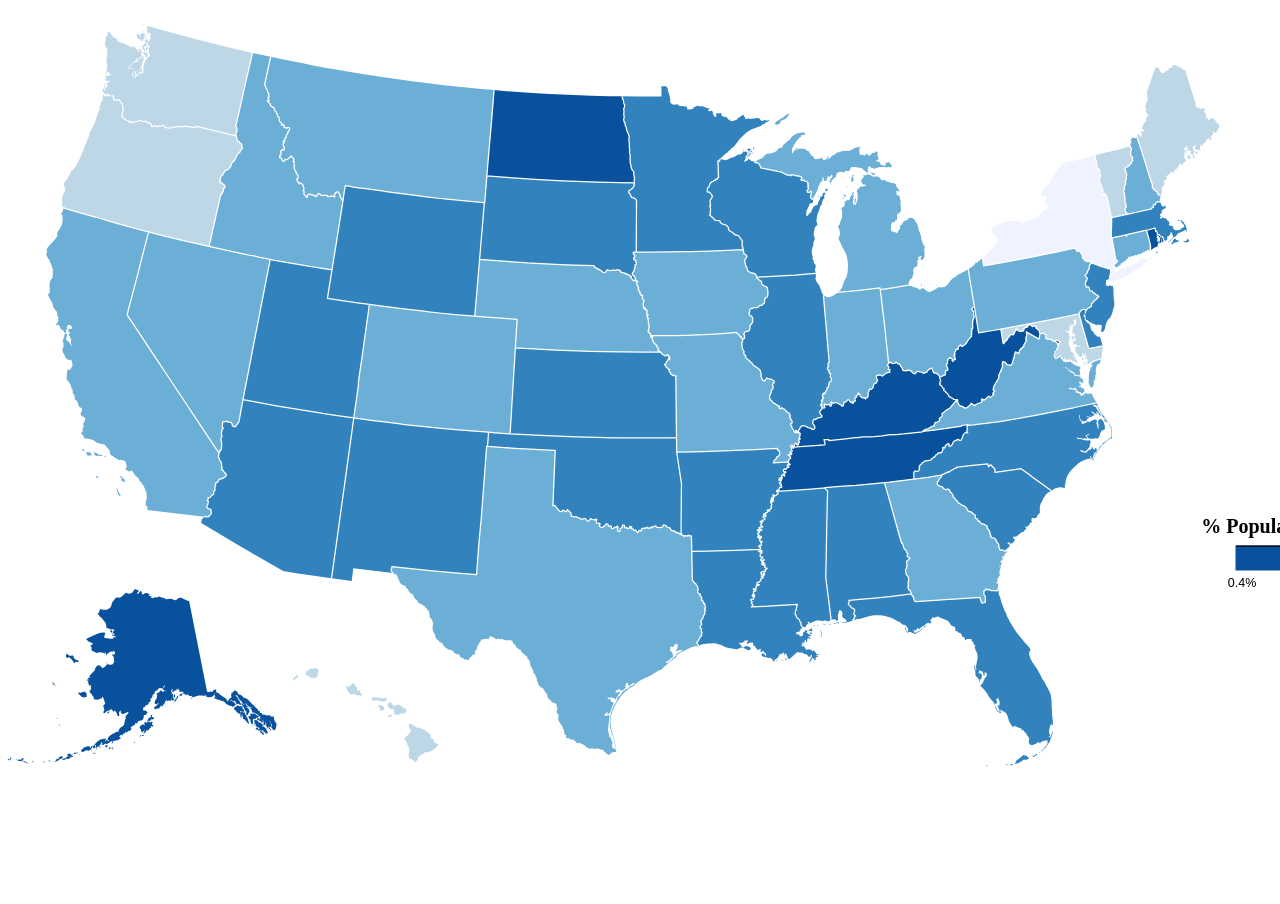
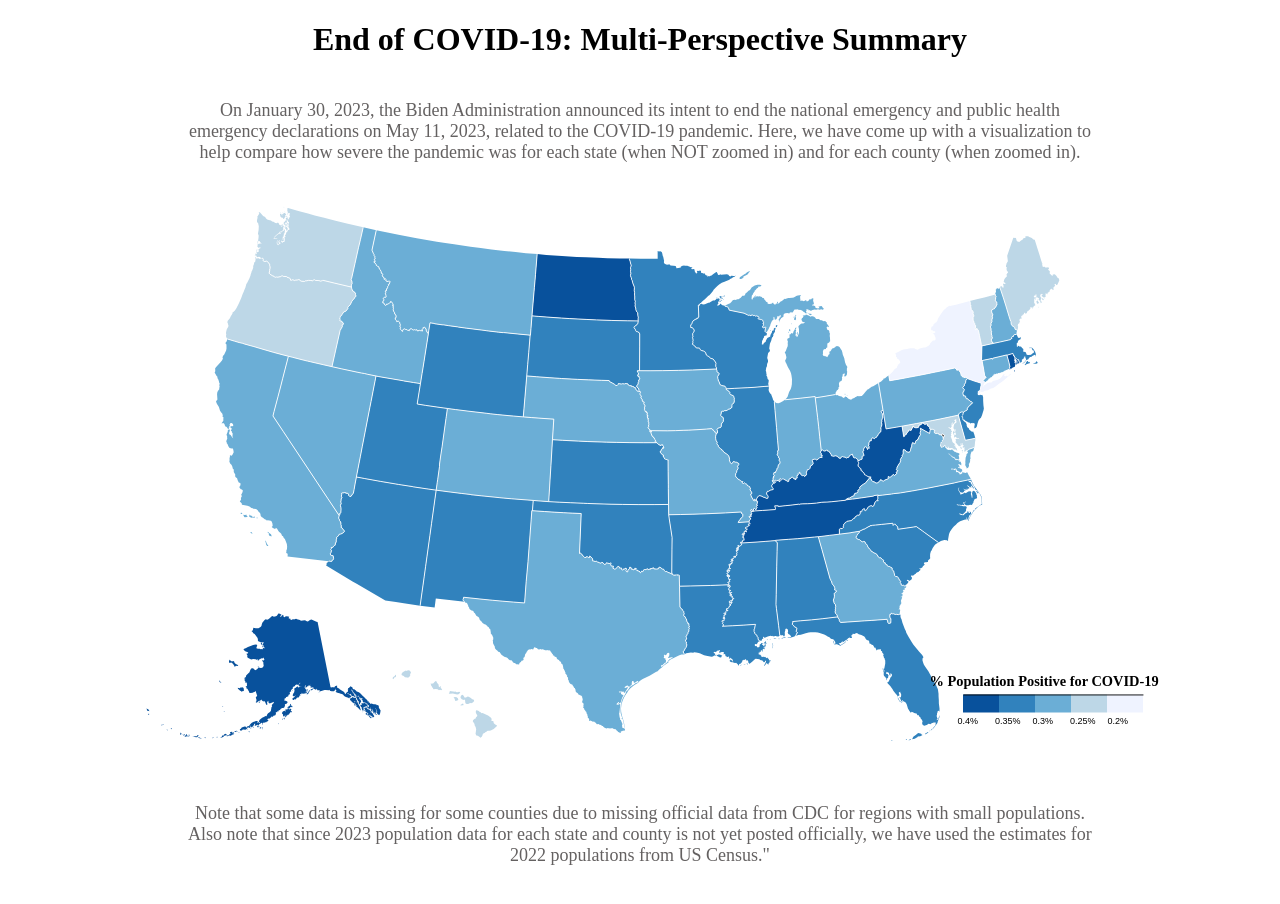
Before and after one commit to VivianZhao12/dsc106-project3, a SvelteKit app: page / in a window 1280 px wide. Shown: the top 904 px of the page. Before the commit the page ends 816 px from the top, so only its background shows below. Built offline with nearby package versions, Linux system fonts and the light colour scheme.

Commit message:
add title and notes

```diff
--- a/src/components/App.svelte
+++ b/src/components/App.svelte
@@ -1,3 +1,12 @@
+<h1 style ='text-align: center'> End of COVID-19: Multi-Perspective Summary</h1>
+
+<p class='subtitle'> On January 30, 2023, the Biden Administration announced its intent to
+    end the national emergency and public health emergency declarations
+    on May 11, 2023, related to the COVID-19 pandemic. Here, we have come up with
+    a visualization to help compare how severe the pandemic was for each state (when NOT zoomed in)
+    and for each county (when zoomed in).
+</p >
+
 <script>
     import { onMount } from 'svelte';
     import * as d3 from 'd3';
@@ -57,8 +66,9 @@
             .attr("viewBox", [0, 0, width, height])
             .attr("width", width)
             .attr("height", height)
+            .style('transform', 'scale(0.8)')
             .style("max-width", "100%")
-            .style("height", "100%")
+            .style("height", "90%")
             .call(zoom);
 
         const g = svg.append("g");
@@ -111,7 +121,7 @@
 
             // Append a rectangle to act as the background box.
             infoBoxGroup.append("rect")
-                .attr("x", 25)
+                .attr("x", 15)
                 .attr("y", -35) // Position the box above the centroid
                 .attr("width", 140) // Set the width of the box.
                 .attr("height", 50) // Set the height of the box.
@@ -121,7 +131,7 @@
 
             // Append text to show the state name inside the box.
             infoBoxGroup.append("text")
-                .attr("x", 95) // Center the text horizontally in the box.
+                .attr("x", 85) // Center the text horizontally in the box.
                 .attr("y", -15) // Position the text in the box
                 .attr("text-anchor", "middle") // Center the text.
                 .text(stateName)
@@ -130,7 +140,7 @@
 
             // Append another text to show the percentage of cases inside the box.
             infoBoxGroup.append("text")
-                .attr("x", 95) // Center the text horizontally in the box.
+                .attr("x", 85) // Center the text horizontally in the box.
                 .attr("y", 0) // Position the text in the box; adjust as needed.
                 .attr("text-anchor", "middle") // Center the text.
                 .text(`${(cases*100).toFixed(2)}% Population`) // Display the percentage of cases.
@@ -183,7 +193,7 @@
             event.stopPropagation();
 
             // Check if we're zooming in on the same element or if the map is already zoomed in
-            if (isZoomed && lastClicked === this) {
+            if (isZoomed) {
                 // Reset to initial zoom
                 reset();
             } else {
@@ -194,7 +204,7 @@
                     zoom.transform,
                     d3.zoomIdentity
                         .translate(width / 2, height / 2)
-                        .scale(Math.min(8, 0.9 / Math.max((x1 - x0) / width, (y1 - y0) / height)))
+                        .scale(Math.max(2, 0.4 / Math.max((x1 - x0) / width, (y1 - y0) / height)))
                         .translate(-(x0 + x1) / 2, -(y0 + y1) / 2),
                     d3.pointer(event, svg.node())
                 );
@@ -229,11 +239,16 @@
                     .enter().append("path")
                     .attr("class", "county")
                     .attr("d", path)
+                    .attr('stroke', 'black')
                     .attr("fill", d => {
                         // Determine the fill based on the county's data
                         const countyData = countiesForState.find(county => county.county === d.properties.name);
                         return countyData ? countyColorScale(countyData.percent_cases) : "#ccc";
-                    });
+                    })
+                    .on('click', clicked)
+                countyPaths.append("title")
+                    .text(d => d.properties.name);
+
             }
             g.selectAll('.info-box-group').remove()
         }
@@ -253,9 +268,11 @@
         const legendBlockHeight = legendHeight / legendNumBlocks; // Height of each block
 
         // Define the legend group
-        const legend = g.append('g')
+
+        const l = svg.append('g')
+        const legend = l.append('g')
             .attr('id', 'legend')
-            .attr('transform', `translate(${width - legendWidth - legendMargin}, ${height - legendHeight - legendMargin})`);
+            .attr('transform', 'translate(850,555)');
 
         // Add colored rectangles for each segment of the legend
         const [x_0, x_1, x_2, x_3, x_4] = stateColorScale.range()
@@ -269,9 +286,9 @@
                 .attr('height', legendWidth)
                 .attr('fill', d => d);
 
-        const legend_title = g.append('g')
+        const legend_title = l.append('g')
             .attr('id', 'legend_title')
-            .attr('transform', `translate(${width - legendWidth - legendMargin}, ${height - legendHeight - legendMargin})`);
+            .attr('transform', 'translate(840,555)');
 
         // Title text
         legend_title.append('text')
@@ -314,10 +331,12 @@
         align-items: center;
         height: 100vh;
         width: 100vw;
+        margin-bottom: -150px;
+        margin-top: -50px;
     }
     svg {
-        margin: auto; /* Center the SVG horizontally */
-        display: block;
+        margin-top: -100px;
+        display: block; /* Center the SVG horizontally */
         width: 100%; /* Make SVG responsive */
         height: auto; /* Maintain aspect ratio */
     }
@@ -328,5 +347,32 @@
     font-weight: bold;
     }
 
+    .subtitle {
+        font-size: 18px;
+        width: 75%; /* Set the width to take the full container width */
+        /* max-width: 600px; Max width to avoid being too stretched */
+        margin: 0 auto; /* This centers the block horizontally */
+        text-align: center;
+        color: #646161; /* This sets the text color */
+        padding: 20px; /* This adds space inside the borders of the element */
+        box-sizing: border-box; /* This ensures padding is included in the width */
+    }
+
+    .subtitle_bottom {
+        font-size: 18px;
+        width: 75%; /* Set the width to take the full container width */
+        /* max-width: 600px; Max width to avoid being too stretched */
+        margin: 0 auto; /* This centers the block horizontally */
+        text-align: center;
+        color: #646161; /* This sets the text color */
+        padding: 20px; /* This adds space inside the borders of the element */
+        box-sizing: border-box; /* This ensures padding is included in the width */
+    }
+
 
 </style>
+
+<p class='subtitle_bottom'> Note that some data is missing for some counties due to
+    missing official data from CDC for regions with small populations. Also note that
+    since 2023 population data for each state and county is not yet posted officially, we have used the
+    estimates for 2022 populations from US Census."</p >
```
